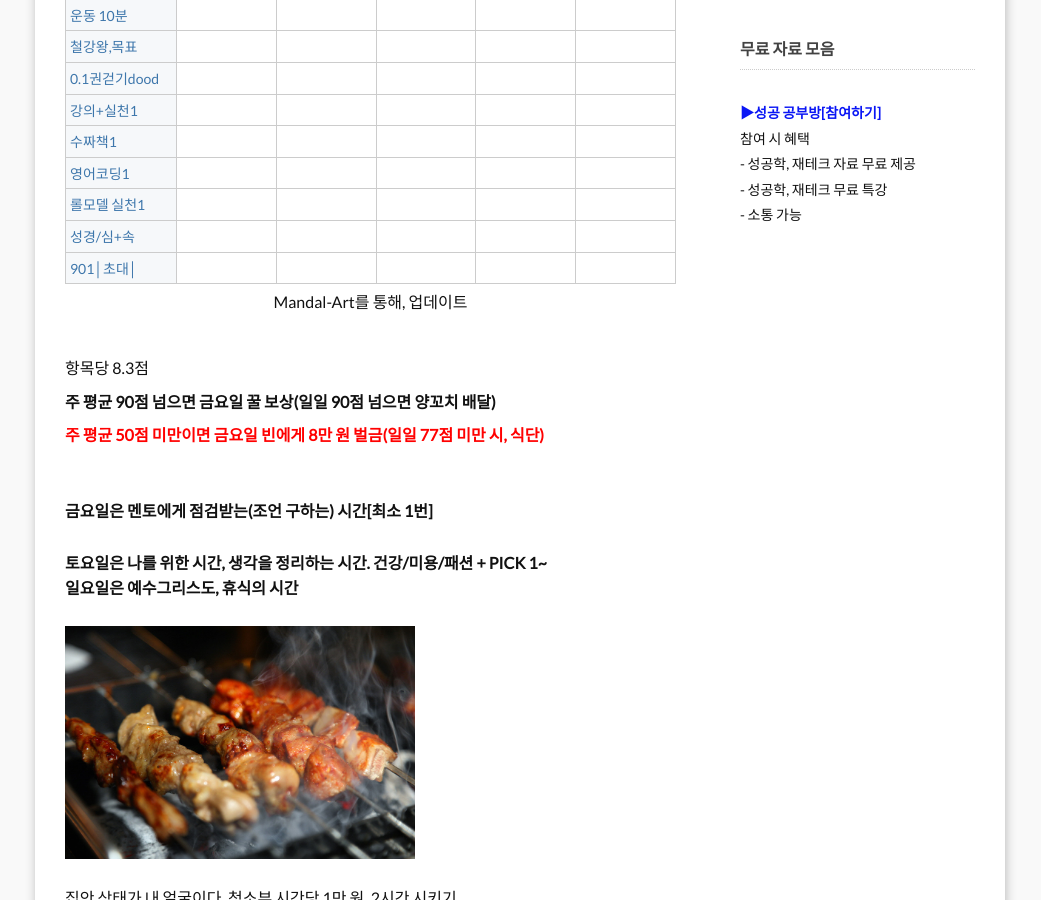
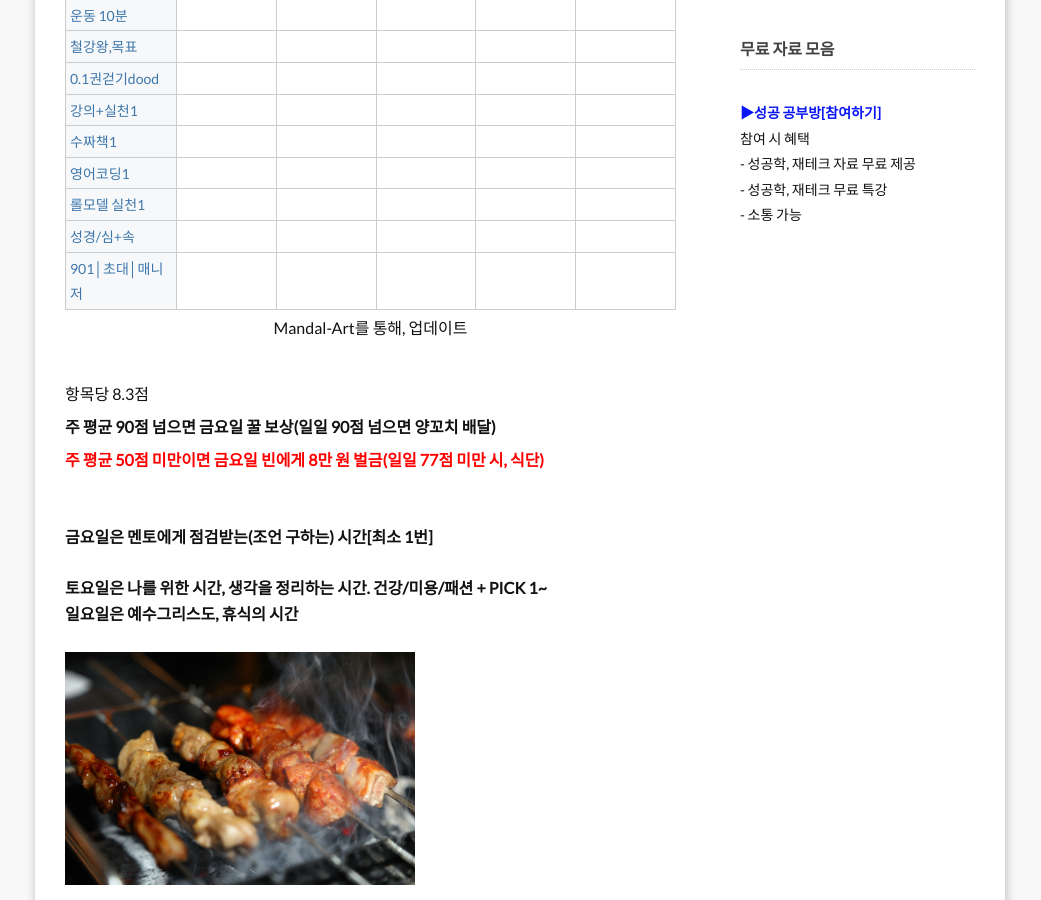
Before and after one commit to leevra/self-management.leeseungju.com, a Jekyll site: the page built from index.html, in a window 1280 px wide and 900 px high, scrolled down 796 px. Shown: the whole window, without its empty margins (120-1161 px from the left). Built offline with Jekyll 4.4.1, drawn with Linux system fonts in a browser that asks for light colours; the list of posts is cut into pages by our own code.

Commit message:
Update index.html

```diff
--- a/index.html
+++ b/index.html
@@ -30,7 +30,7 @@
 <td width="123" style="padding: 3px 4px 2px; background-color: rgb(255, 255, 255); color: rgb(61, 118, 171);"><p>&nbsp;</p></td>
 <td width="123" style="padding: 3px 4px 2px; background-color: rgb(255, 255, 255); color: rgb(61, 118, 171);"><p>&nbsp;</p></td>
 </tr>
-<tr><td width="123" style="padding: 3px 4px 2px; background-color: rgb(246, 248, 250); color: rgb(61, 118, 171); text-align: left; font-weight: normal;"><p>901│초대│</p></td>
+<tr><td width="123" style="padding: 3px 4px 2px; background-color: rgb(246, 248, 250); color: rgb(61, 118, 171); text-align: left; font-weight: normal;"><p>901│초대│매니저</p></td>
 <td width="123" style="padding: 3px 4px 2px; background-color: rgb(255, 255, 255); color: rgb(61, 118, 171);"><p>&nbsp;</p></td>
 <td width="123" style="padding: 3px 4px 2px; background-color: rgb(255, 255, 255); color: rgb(61, 118, 171);"><p>&nbsp;</p></td>
 <td width="123" style="padding: 3px 4px 2px; background-color: rgb(255, 255, 255); color: rgb(61, 118, 171);"><p>&nbsp;</p></td>
```
